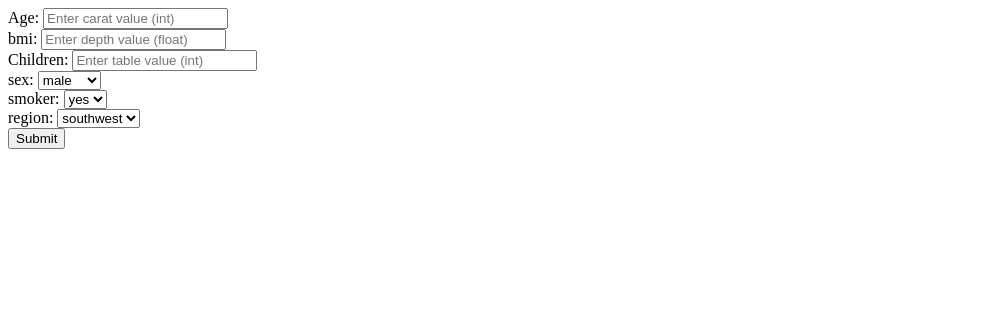
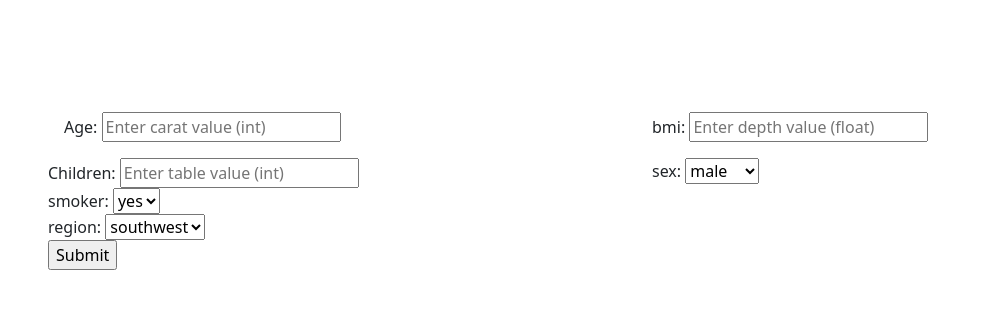
Before and after one commit to VaibhavJoshi95/Internship-InsurancePremiumPrediction, a Flask app: page /predict in a window 1280 px wide. Shown: the top 317 px of the page, without its empty margins (0-983 px from the left). Run offline with Flask 3, Linux system fonts and the light colour scheme.

Commit message:
Doc added

```diff
--- a/templates/form.html
+++ b/templates/form.html
@@ -1,30 +1,36 @@
 <html>
+  <head>
+    <title>Premium form</title>
+    <link href="https://cdn.jsdelivr.net/npm/bootstrap@5.3.0/dist/css/bootstrap.min.css" rel="stylesheet" integrity="sha384-9ndCyUaIbzAi2FUVXJi0CjmCapSmO7SnpJef0486qhLnuZ2cdeRhO02iuK6FUUVM" crossorigin="anonymous">
+  </head>
 <body>
-<form action="{{url_for('predict_datapoint')}}" method="POST">
-    <div class="form-group">
+  <form class="mt-5 p-5" action="{{url_for('predict_datapoint')}}" method="POST">
+    <div class="row p-3">
+      <div class="col form-group">
           <label for="age">Age:</label>
           <input type="text" id="age" name="age" placeholder="Enter carat value (int)">
       </div>
 
-    <div class="form-group">
+      <div class="col form-group">
           <label for="bmi">bmi:</label>
           <input type="text" id="bmi" name="bmi" placeholder="Enter depth value (float)">
       </div>
-
-    <div class="form-group">
+    </div>
+    <div class="row">
+      <div class="col form-group">
         <label for="children">Children:</label>
         <input type="text" id="children" name="children" placeholder="Enter table value (int)">
       </div>
 
 
-<div class="form-group">
+      <div class="col form-group">
         <label for="sex">sex:</label>
         <select id="sex" name="sex">
           <option value="male">male</option>
           <option value="female">female</option>
         </select>
       </div>
-
+    </div>
       <div class="form-group">
         <label for="smoker">smoker:</label>
         <select id="smoker" name="smoker">
@@ -47,6 +53,7 @@
 
     <div style="clear:both;"></div>
       <input type="submit" value="Submit">
+  </div>
 </form>
 </body>
 </html>
```
Also changed, not shown: 3 other files. Lines whose indentation alone changed are shown as unchanged.
